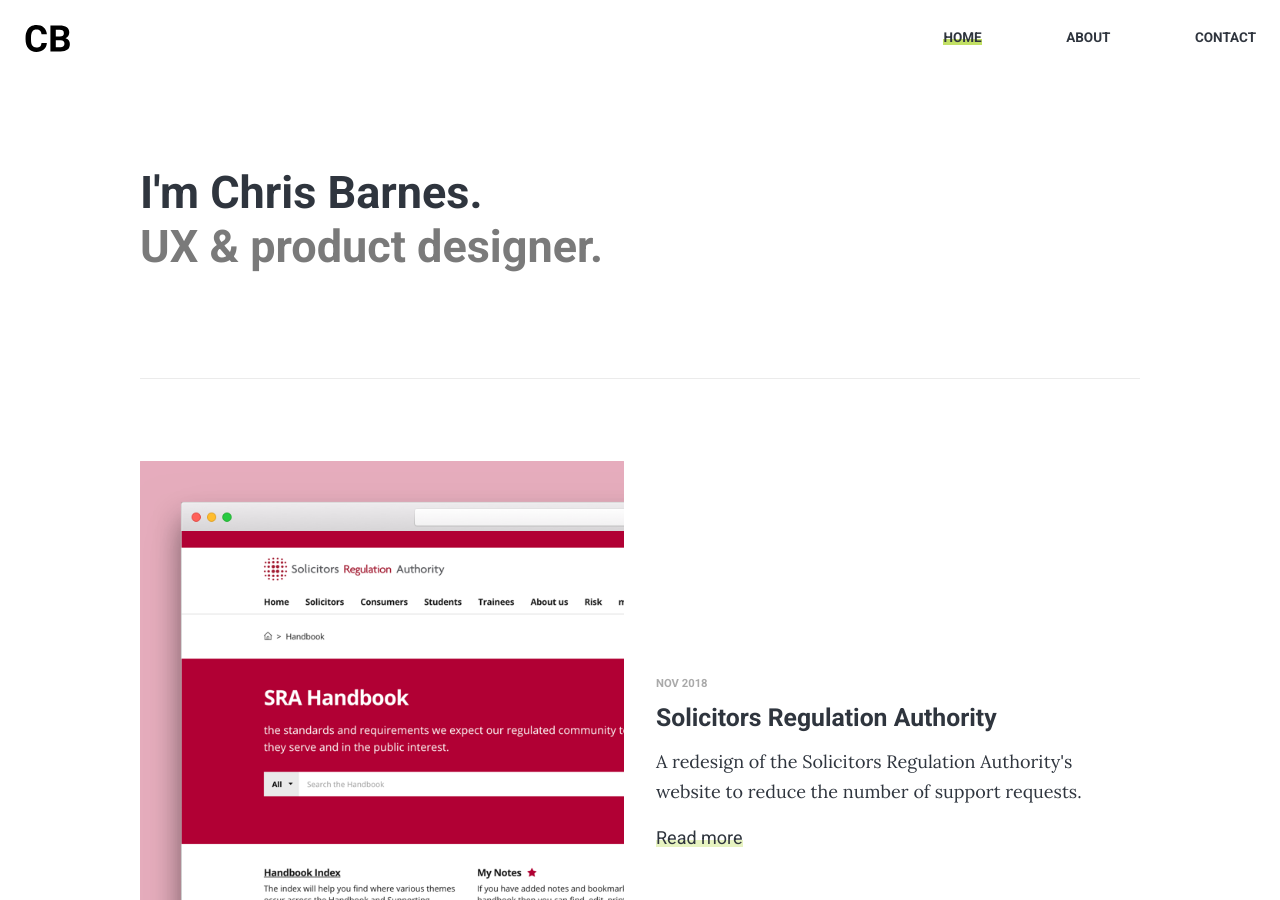
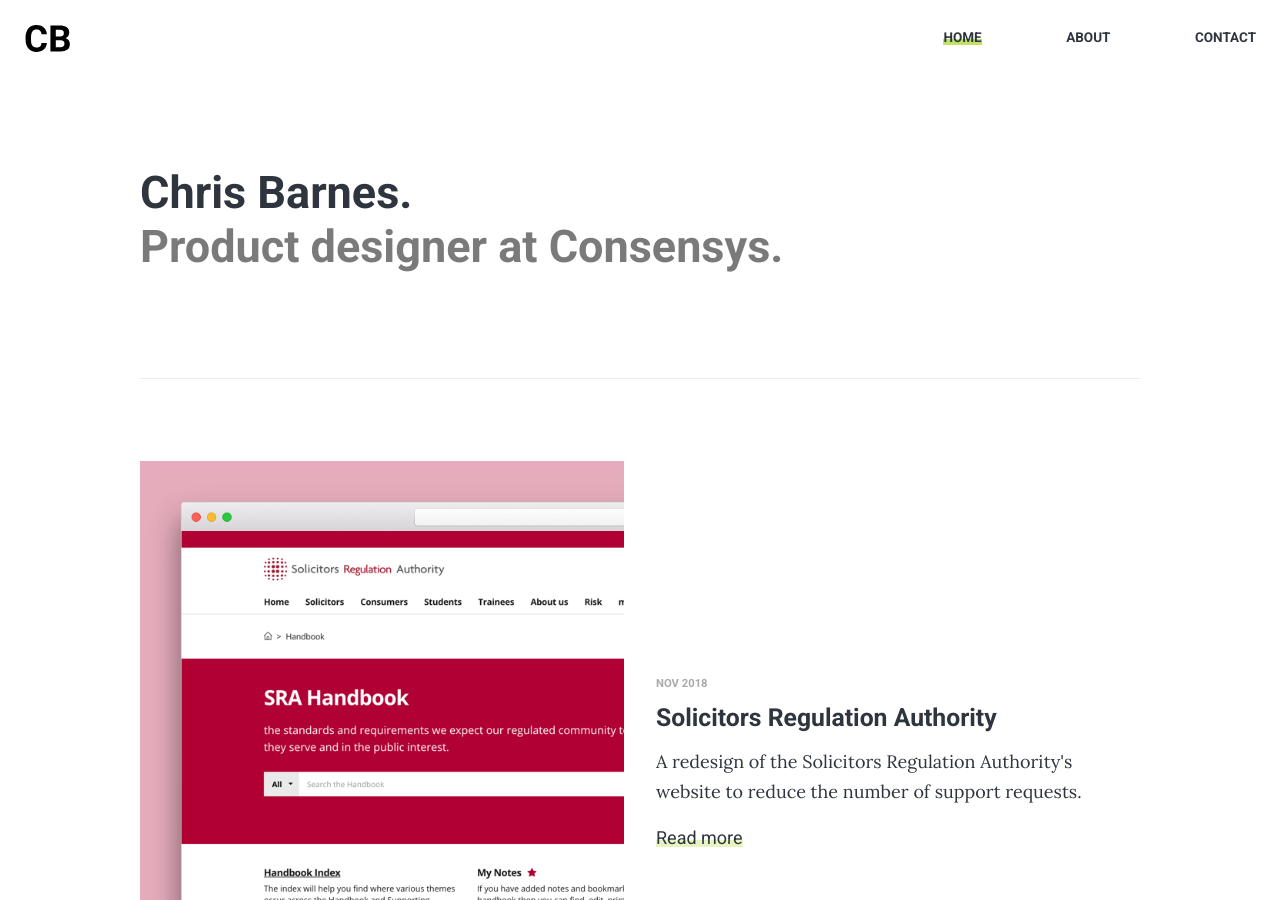
Before and after one commit to cjhbarnes/cjhbarnes.github.io, a Jekyll site: the page built from index.html, in a window 1280 px wide and 900 px high. Built offline with Jekyll 4.4.1, drawn with Linux system fonts in a browser that asks for light colours; nearby versions of some CDN libraries.

Commit message:
Update index.html
updated bio

```diff
--- a/index.html
+++ b/index.html
@@ -4,7 +4,7 @@
 ---
 
 <section class="band page-title page-title--home">
-  <h1>I'm Chris Barnes. <br><span class="text-light">UX & product designer.</span></h1>
+  <h1>Chris Barnes. <br><span class="text-light">Product designer at Consensys.</span></h1>
 </section>
 
 {% include case-study-list.html %}
```
